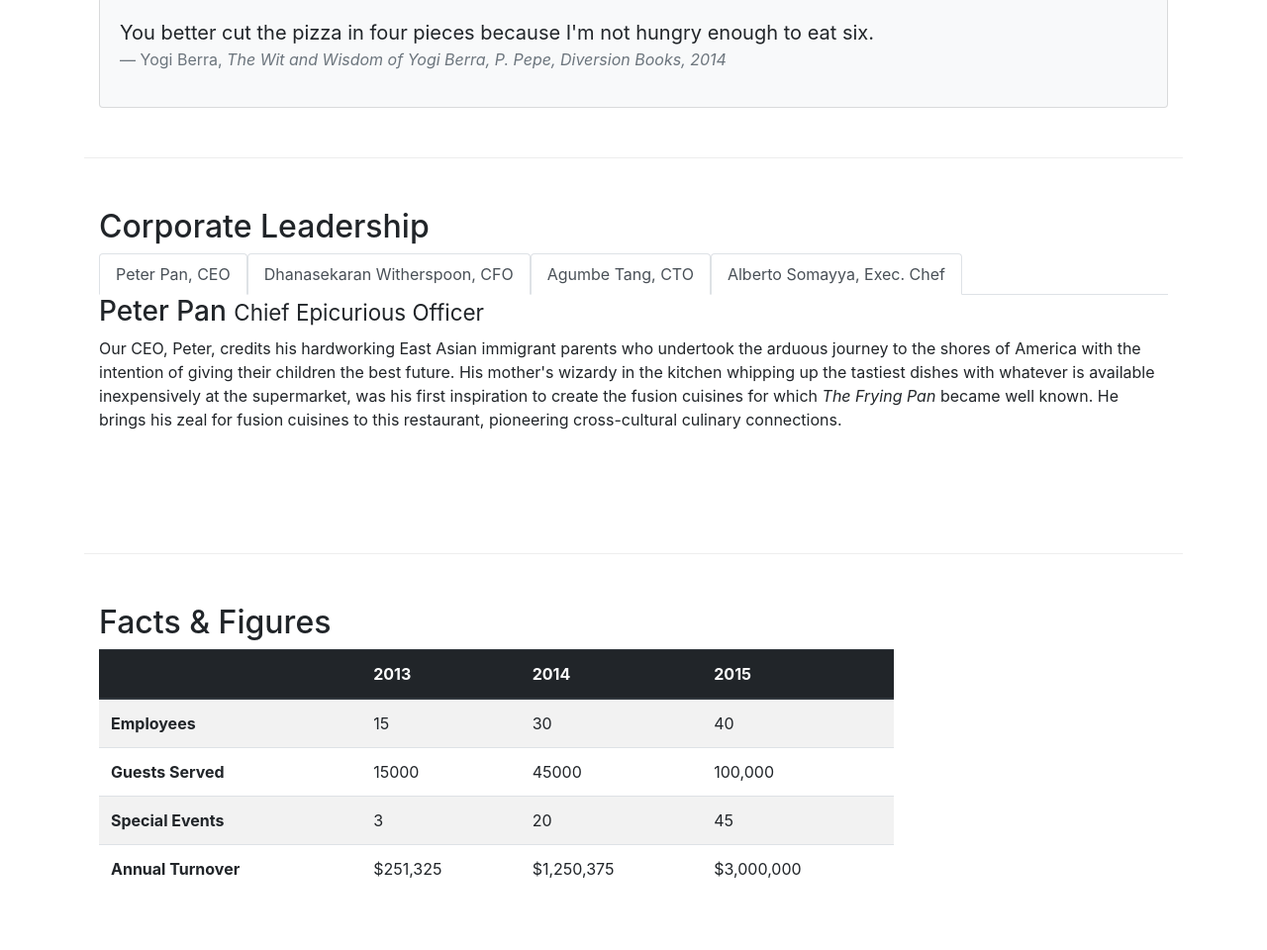
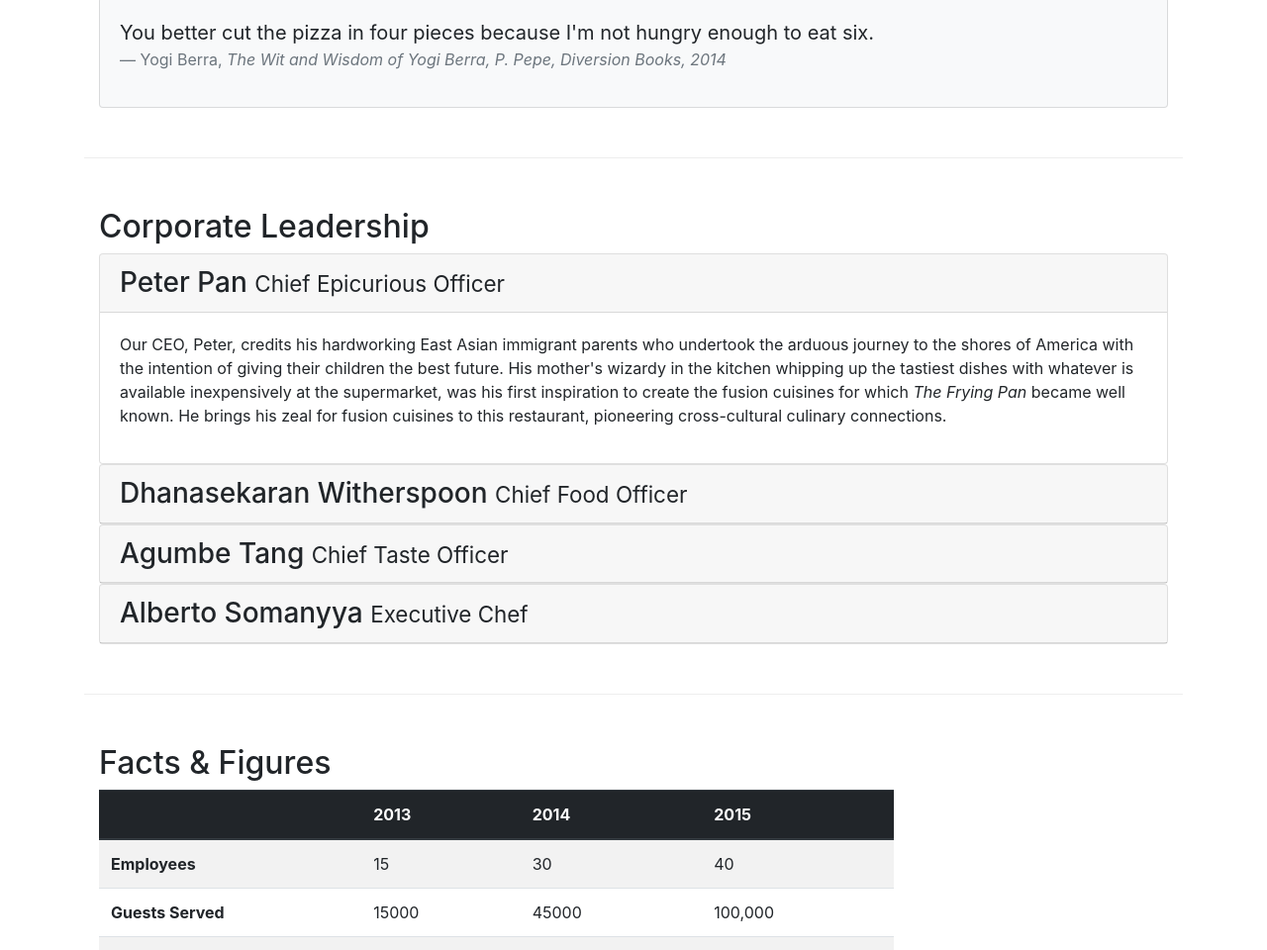
Before and after one commit to lorens247/confusion, a website: page aboutus.html in a window 1280 px wide. Shown: the part 812-1772 px from the top of the page at 99% size. Drawn offline with nearby package versions, Linux system fonts and the light colour scheme.

Commit message:
Accordion

```diff
--- a/aboutus.html
+++ b/aboutus.html
@@ -102,7 +102,7 @@
         </div>
 
 
-        <div class="row row-content ">
+        <!-- <div class="row row-content ">
           <div class="col-12 col-sm">
                 <h2>Corporate Leadership</h2>
 
@@ -124,26 +124,90 @@
                 <div class="tab-content">
                   <div role="tabpanel" class="tab-pane fade show active" id="peter">
                     <h3>Peter Pan <small>Chief Epicurious Officer</small></h3>
-                    <p class="d-none and d-sm-block">Our CEO, Peter, credits his hardworking East Asian immigrant parents who undertook the arduous journey to the shores of America with the intention of giving their children the best future. His mother's wizardy in the kitchen whipping up the tastiest dishes with whatever is available inexpensively at the supermarket, was his first inspiration to create the fusion cuisines for which <em>The Frying Pan</em> became well known. He brings his zeal for fusion cuisines to this restaurant, pioneering cross-cultural culinary connections.</p>
+                    <p class="d-none d-sm-block">Our CEO, Peter, credits his hardworking East Asian immigrant parents who undertook the arduous journey to the shores of America with the intention of giving their children the best future. His mother's wizardy in the kitchen whipping up the tastiest dishes with whatever is available inexpensively at the supermarket, was his first inspiration to create the fusion cuisines for which <em>The Frying Pan</em> became well known. He brings his zeal for fusion cuisines to this restaurant, pioneering cross-cultural culinary connections.</p>
                   </div>
 
                   <div role="tabpanel" class="tab-pane fade show" id="danny">
                     <h3>Dhanasekaran Witherspoon <small>Chief Food Officer</small></h3>
-                    <p class="d-none and d-sm-block">Our CFO, Danny, as he is affectionately referred to by his colleagues, comes from a long established family tradition in farming and produce. His experiences growing up on a farm in the Australian outback gave him great appreciation for varieties of food sources. As he puts it in his own words, <em>Everything that runs, wins, and everything that stays, pays!</em></p>
+                    <p class="d-none d-sm-block">Our CFO, Danny, as he is affectionately referred to by his colleagues, comes from a long established family tradition in farming and produce. His experiences growing up on a farm in the Australian outback gave him great appreciation for varieties of food sources. As he puts it in his own words, <em>Everything that runs, wins, and everything that stays, pays!</em></p>
                   </div>
 
                   <div role="tabpanel" class="tab-pane fade show" id="agumbe">
                     <h3>Agumbe Tang <small>Chief Taste Officer</small></h3>
-                    <p class="d-none and d-sm-block">Blessed with the most discerning gustatory sense, Agumbe, our CTO, personally ensures that every dish that we serve meets his exacting tastes. Our chefs dread the tongue lashing that ensues if their dish does not meet his exacting standards. He lives by his motto, <em>You click only if you survive my lick.</em></p>
+                    <p class="d-none d-sm-block">Blessed with the most discerning gustatory sense, Agumbe, our CTO, personally ensures that every dish that we serve meets his exacting tastes. Our chefs dread the tongue lashing that ensues if their dish does not meet his exacting standards. He lives by his motto, <em>You click only if you survive my lick.</em></p>
                   </div>
 
                   <div role="tabpanel" class="tab-pane fade show" id="alberto">
                     <h3>Alberto Somayya <small>Executive Chef</small></h3>
-                    <p class="d-none and d-sm-block">Award winning three-star Michelin chef with wide International experience having worked closely with whos-who in the culinary world, he specializes in creating mouthwatering Indo-Italian fusion experiences. He says, <em>Put together the cuisines from the two craziest cultures, and you get a winning hit! Amma Mia!</em></p>
+                    <p class="d-none d-sm-block">Award winning three-star Michelin chef with wide International experience having worked closely with whos-who in the culinary world, he specializes in creating mouthwatering Indo-Italian fusion experiences. He says, <em>Put together the cuisines from the two craziest cultures, and you get a winning hit! Amma Mia!</em></p>
                   </div>
                 </div>
             </div>
+       </div> -->
+
+        <div class="row row-content ">
+          <div class="col-12 col-sm">
+                <h2>Corporate Leadership</h2>
+
+                <div id ="accordion">
+
+                  <div class="card">
+                    <div class="card-header" role="tab" id="peterhead">
+                    <h3 class="mb-0">
+                      <a data-toggle="collapse" data-target="#peter"> Peter Pan <small>Chief Epicurious Officer</small></a>
+                    </h3>
+                    </div>
+                    <div class="collapse show" id="peter" data-parent="#accordion">
+                      <div class="card-body">
+                        <p class="d-none d-sm-block">Our CEO, Peter, credits his hardworking East Asian immigrant parents who undertook the arduous journey to the shores of America with the intention of giving their children the best future. His mother's wizardy in the kitchen whipping up the tastiest dishes with whatever is available inexpensively at the supermarket, was his first inspiration to create the fusion cuisines for which <em>The Frying Pan</em> became well known. He brings his zeal for fusion cuisines to this restaurant, pioneering cross-cultural culinary connections.</p>
+                      </div>
+                    </div>
+                  </div>
+
+
+                  <div class="card">
+                    <div class="card-header" role="tab" id="dannyhead">
+                    <h3 class="mb-0">
+                      <a class="collapsed" data-toggle="collapse" data-target="#danny"> Dhanasekaran Witherspoon <small>Chief Food Officer</small></a>
+                    </h3>
+                    </div>
+                    <div class="collapse" id="danny" data-parent="#accordion">
+                      <div class="card-body">
+                        <p class="d-none d-sm-block">Our CFO, Danny, as he is affectionately referred to by his colleagues, comes from a long established family tradition in farming and produce. His experiences growing up on a farm in the Australian outback gave him great appreciation for varieties of food sources. As he puts it in his own words, <em>Everything that runs, wins, and everything that stays, pays!</em></p>
+                      </div>
+                    </div>
+                  </div>
+
+                  <div class="card">
+                    <div class="card-header" role="tab" id="agumbehead">
+                      <h3 class="mb-0">
+                        <a class="collapsed" data-toggle="collapse" data-target="#agumbe"> Agumbe Tang <small>Chief Taste Officer</small></a>
+                      </h3>
+                    </div>
+                      <div class="collapse" id="agumbe" data-parent="#accordion">
+                        <div class="card-body">
+                          <p class="d-none d-sm-block">Blessed with the most discerning gustatory sense, Agumbe, our CTO, personally ensures that every dish that we serve meets his exacting tastes. Our chefs dread the tongue lashing that ensues if their dish does not meet his exacting standards. He lives by his motto, <em>You click only if you survive my lick.</em></p>
+                      </div>
+                    </div>
+                  </div>
+
+                  <div class="card">
+                    <div class="card-header" role="tab" id="albertohead">
+                      <h3 class="mb-0">
+                        <a class="collapsed" data-toggle="collapse" data-target="#alberto"> Alberto Somanyya <small> Executive Chef </small></a>
+                      </h3>
+                    </div>
+                      <div class="collapse" id="alberto" data-parent="#accordion">
+                        <div class="card-body">
+                          <p class="d-none d-sm-block">Award winning three-star Michelin chef with wide International experience having worked closely with whos-who in the culinary world, he specializes in creating mouthwatering Indo-Italian fusion experiences. He says, <em>Put together the cuisines from the two craziest cultures, and you get a winning hit! Amma Mia!</em></p>
+                        </div>
+                      </div>
+                    </div>
+                </div>
+          </div>
        </div>
+
+
        <div class="row row-content">
             <div class="col-12 col-sm-9">
                 <h2>Facts &amp; Figures</h2>
```
